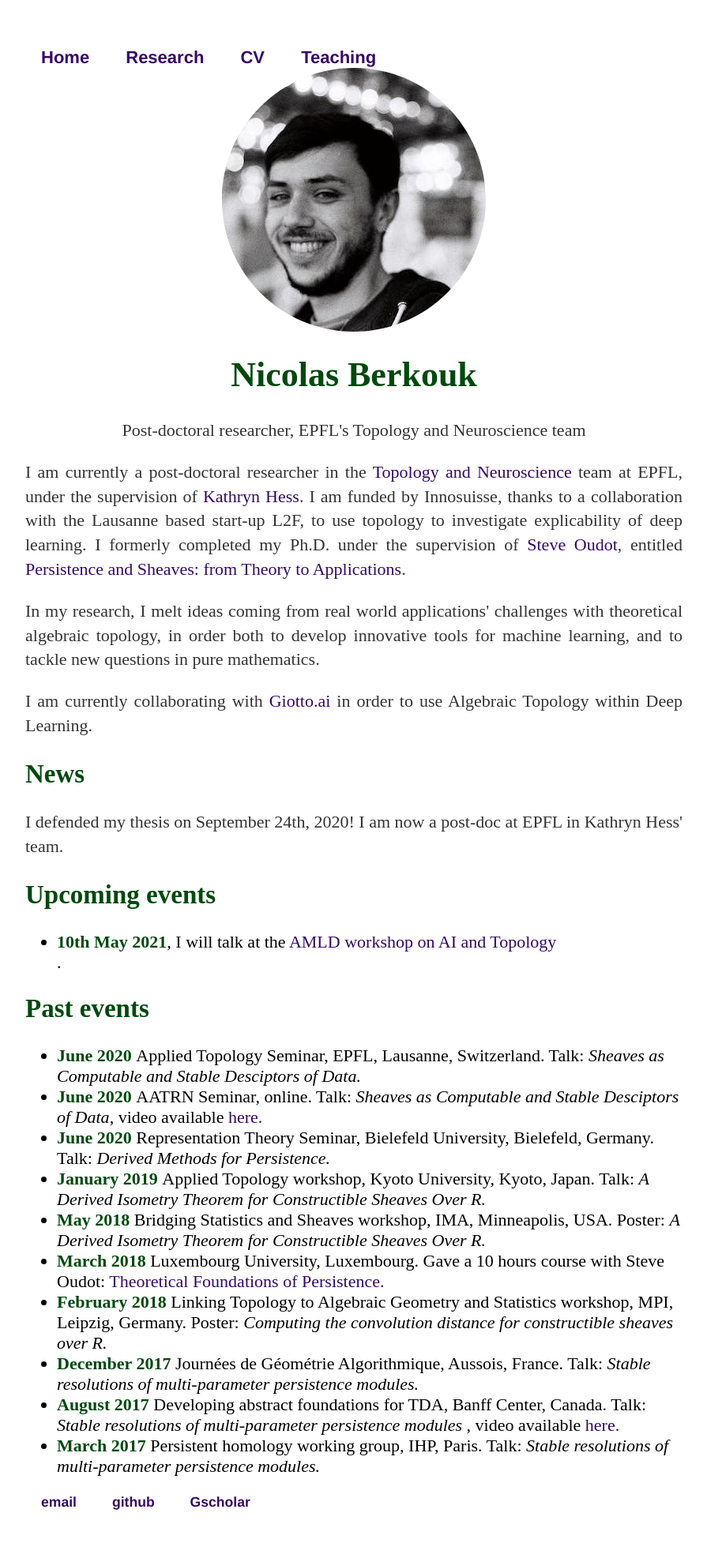
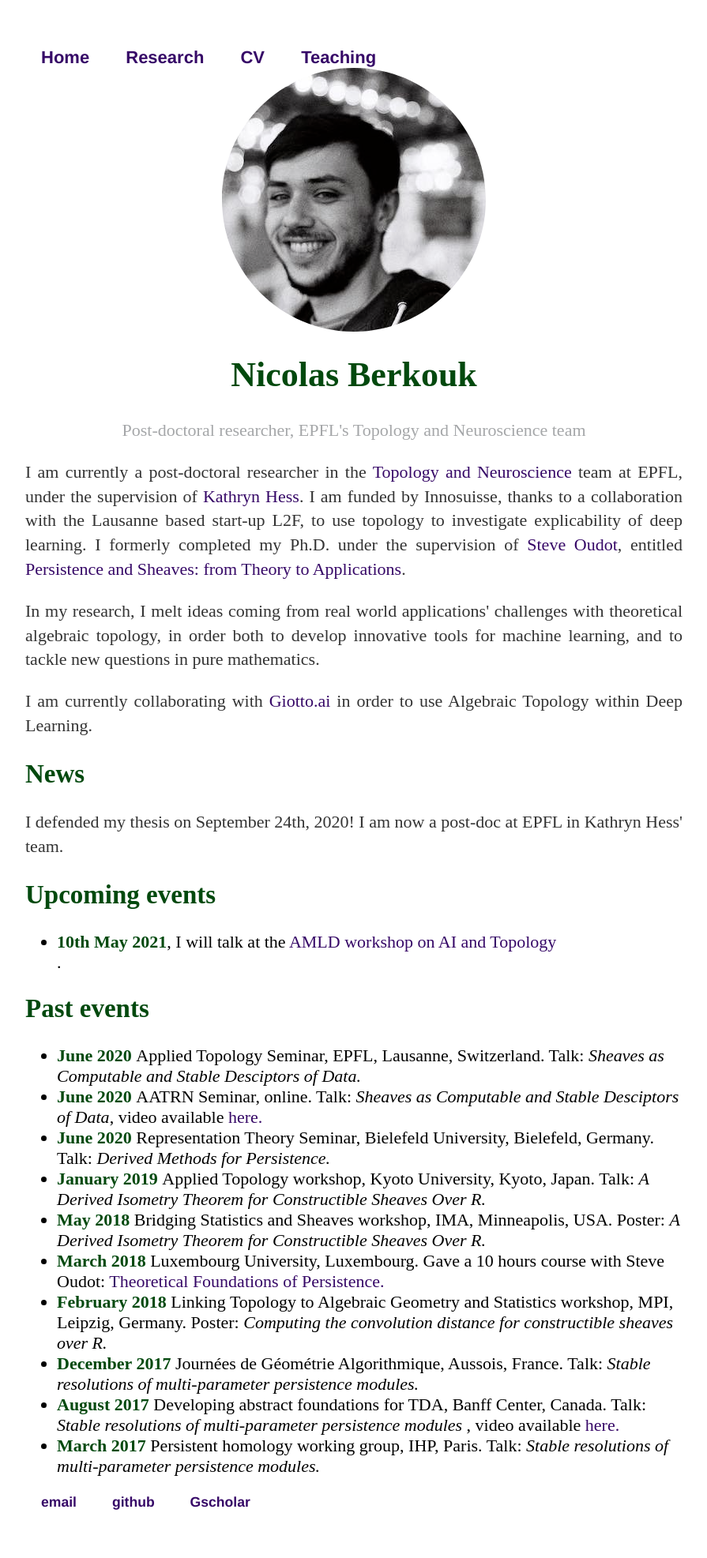
Before and after one commit to nberkouk/nberkouk.github.io, a Jekyll site: the page built from index.html, in a window 1280 px wide. Shown: the whole page at 79% size, without its empty margins (192-1087 px from the left). Built offline with Jekyll 4.4.1, drawn with Linux system fonts in a browser that asks for light colours.

Commit message:
polive h1

```diff
--- a/css/main.css
+++ b/css/main.css
@@ -54,7 +54,7 @@ p {
     color: #333;
 }
 p.subtitle {
-    color:#333;
+    color:#a5a7a9;
     text-align: center;
 }
 
```
